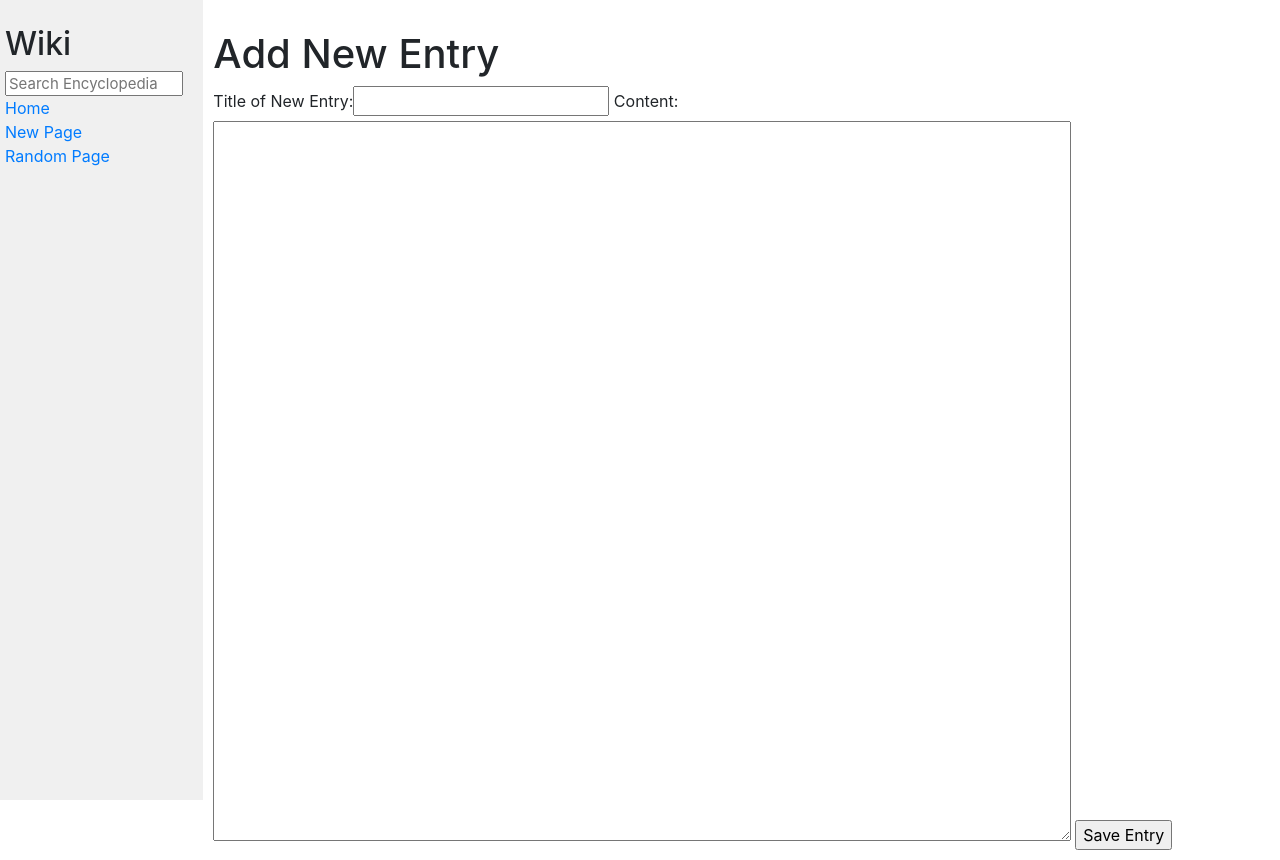
After one commit to turkbera/web50, a Django app: page /newEntry in a window 1280 px wide. The commit adds this page. Run offline with Django 3.2, Linux system fonts and the light colour scheme; some libraries are stand-ins or nearby versions.

Commit message:
Random page and add new page is done

```diff
--- a/projects/2020/x/wiki/encyclopedia/templates/encyclopedia/index.html
+++ b/projects/2020/x/wiki/encyclopedia/templates/encyclopedia/index.html
@@ -9,7 +9,7 @@
 
     <ul>
         {% for entry in entries %}
-        <a href="{% url 'entry' entry=entry %}"><li>{{ entry }}</li></a>
+        <a href="{% url 'encyclopedia:entry' entry=entry %}"><li>{{ entry }}</li></a>
         {% endfor %}
     </ul>
 
--- a/projects/2020/x/wiki/encyclopedia/templates/encyclopedia/layout.html
+++ b/projects/2020/x/wiki/encyclopedia/templates/encyclopedia/layout.html
@@ -1,4 +1,5 @@
 {% load static %}
+
 
 <!DOCTYPE html>
 
@@ -16,13 +17,13 @@
                     <input class="search" type="text" name="q" placeholder="Search Encyclopedia">
                 </form>
                 <div>
-                    <a href="{% url 'index' %}">Home</a>
+                    <a href="{% url 'encyclopedia:index' %}">Home</a>
                 </div>
                 <div>
-                    Create New Page
+                    <a href="{% url 'encyclopedia:newPage'%}">New Page</a>
                 </div>
                 <div>
-                    Random Page
+                    <a href="{% url 'encyclopedia:randomPage' %}">Random Page</a>
                 </div>
                 {% block nav %}
                 {% endblock %}
--- /dev/null
+++ b/projects/2020/x/wiki/encyclopedia/templates/encyclopedia/newPage.html
@@ -0,0 +1,15 @@
+{% extends "encyclopedia/layout.html" %}
+
+{% block title %}
+    Encyclopedia - Add New Entry
+{% endblock %}
+
+{% block body %}
+    <h1>Add New Entry</h1>
+
+    <form action="{% url 'encyclopedia:newPage' %}" method="post">
+        {% csrf_token %}
+        {{ form }}
+        <input type="submit" value="Save Entry">
+    </form>
+{% endblock %}
--- a/projects/2020/x/wiki/encyclopedia/urls.py
+++ b/projects/2020/x/wiki/encyclopedia/urls.py
@@ -1,8 +1,10 @@
 from django.urls import path
 
 from . import views
-
+app_name = "encyclopedia"
 urlpatterns = [
     path("", views.index, name="index"),
-    path("<str:entry>", views.entry, name= "entry")
+    path("newEntry", views.newPage, name= "newPage"),
+    path("wiki/<str:entry>", views.entry, name="entry"),
+    path("randomPage/", views.randomPage, name="randomPage")
     ]
--- a/projects/2020/x/wiki/encyclopedia/views.py
+++ b/projects/2020/x/wiki/encyclopedia/views.py
@@ -1,8 +1,11 @@
 from django.shortcuts import render
+from django.urls import reverse
+from django.http import HttpResponseRedirect
+from django import forms
+from django.shortcuts import redirect
 import re
-
+import random
 from . import util
-
 
 def index(request):
     return render(request, "encyclopedia/index.html", {
@@ -19,8 +22,9 @@ def entry(request, entry):
             title = "Untitled"  # Default title if no heading is found
         return render(request, "encyclopedia/entry.html", {"entry": html, "title": title})
     else:
-        render(request, "encyclopedia/error.html", {"error": "Entry not found"})
-
+        return render(request, "encyclopedia/newPage.html", {
+            "form":NewEntryForm()
+        })
 def markDown2Html(entry):
     html = util.get_entry(entry)
     #headings
@@ -36,3 +40,45 @@ def markDown2Html(entry):
     #paragraph
     html = re.sub(r'^([^<\n].+)$', r'<p>\1</p>', html, flags=re.MULTILINE)
     return html
+
+class NewEntryForm(forms.Form):
+    title = forms.CharField(label="Title of New Entry")
+    content = forms.CharField(widget=forms.Textarea)
+
+    def is_valid(self):
+        valid = super().is_valid()
+        if valid:
+            content = self.cleaned_data.get('content')
+            if not re.search(r'^#\s+.+', content, re.MULTILINE):
+                self.add_error('content', 'The content must contain a Markdown heading (#)')
+                return False
+        return valid
+
+
+def newPage(request):
+    if request.method == "POST":
+        form = NewEntryForm(request.POST)
+        if form.is_valid():
+            if form.cleaned_data['title'] in util.list_entries():
+                form.add_error('title', 'This title already exists.')
+                return render(request, "encyclopedia/newPage.html", {
+                "form": form
+                })
+            else:
+                title = form.cleaned_data['title']
+                content = form.cleaned_data['content']
+                util.save_entry(title, content)
+                return HttpResponseRedirect(reverse("encyclopedia:entry", args=[content]))
+        else:
+            return render(request, "encyclopedia/newPage.html", {
+                "form": form
+                })
+    else:
+        return render(request, "encyclopedia/newPage.html", {
+            "form": NewEntryForm()
+        })
+
+def randomPage(request):
+    entries = util.list_entries()
+    random_entry = random.choice(entries)
+    return HttpResponseRedirect(reverse("encyclopedia:entry", args=(random_entry,)))
--- a/projects/2020/x/wiki/wiki/urls.py
+++ b/projects/2020/x/wiki/wiki/urls.py
@@ -18,5 +18,5 @@ from django.urls import include, path
 
 urlpatterns = [
     path('admin/', admin.site.urls),
-    path('wiki/', include("encyclopedia.urls"))
+    path('', include("encyclopedia.urls"))
 ]
```
Also changed, not shown: projects/2020/x/wiki/encyclopedia/templates/encyclopedia/error.html (deleted, +0 -10 lines), projects/2020/x/wiki/entries/aliabi.md (added, +1 -0 lines), projects/2020/x/wiki/encyclopedia/templates/encyclopedia/entry.html (line endings or trailing spaces).
